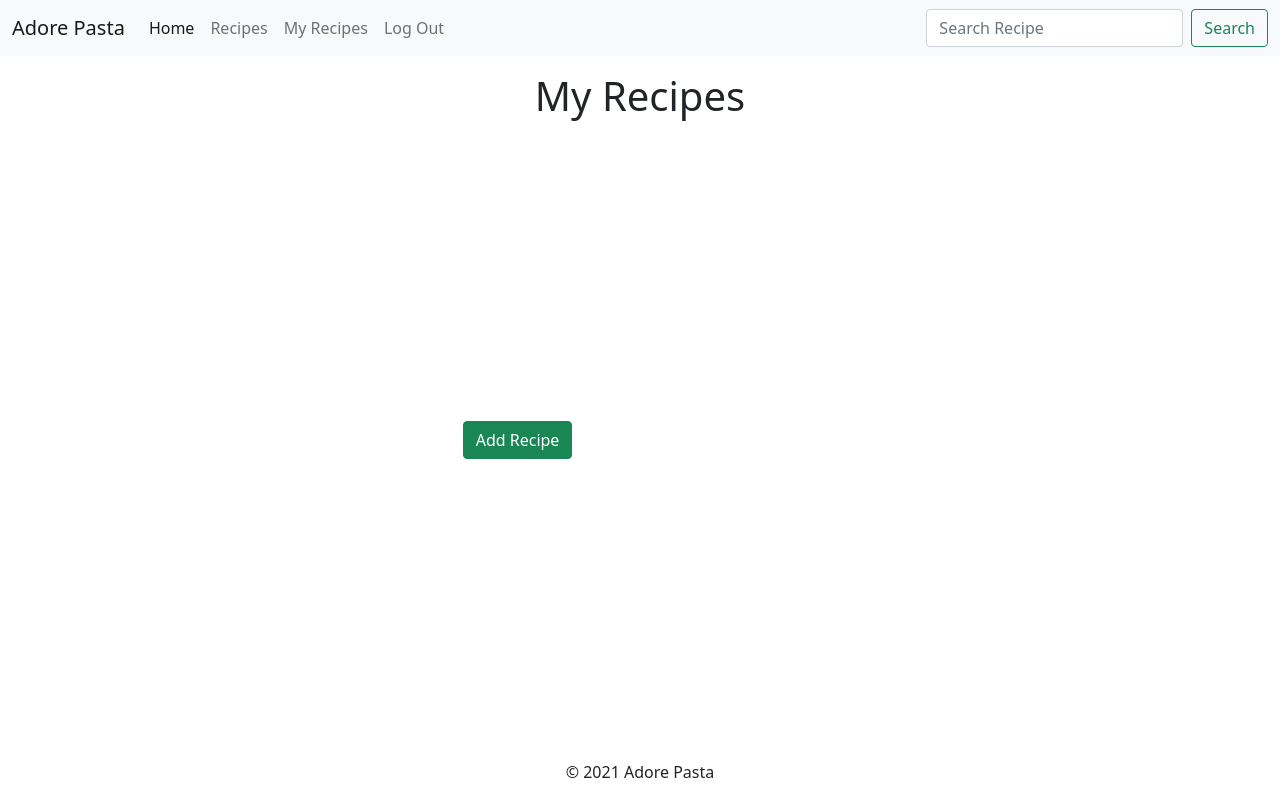
After one commit to mangez84/adorepasta, a Flask app: a page that uses templates/base.html in a window 1280 px wide. The commit adds this page. Run offline with Flask 2, Linux system fonts and the light colour scheme; the visitor is signed in with stand-in values (Sample User, id 1); some libraries are stand-ins or nearby versions.

Commit message:
Add view and route for add recipe functionality

```diff
--- a/app.py
+++ b/app.py
@@ -82,7 +82,7 @@ def login():
                     f"{account['lastname'].capitalize()}!"
                 )
                 return redirect(
-                    url_for("myrecipes", username=session["username"])
+                    url_for("my_recipes", username=session["username"])
                 )
             else:
                 flash(error)
@@ -94,12 +94,24 @@ def login():
     return render_template("login.html")
 
 
-@app.route("/myrecipes/<username>")
-def myrecipes(username):
+@app.route("/my_recipes/<username>")
+def my_recipes(username):
     # Check if session cookie is valid otherwise redirect to home
     try:
         if username == session["username"]:
-            return render_template("myrecipes.html", username=username)
+            return render_template("my_recipes.html", username=username)
+    except KeyError:
+        return redirect(url_for("login"))
+    else:
+        return redirect(url_for("home"))
+
+
+@app.route("/my_recipes/<username>/add_recipe")
+def add_recipe(username):
+    # Check if session cookie is valid otherwise redirect to home
+    try:
+        if username == session["username"]:
+            return render_template("add_recipe.html", username=username)
     except KeyError:
         return redirect(url_for("login"))
     else:
--- a/templates/myrecipes.html
+++ b/templates/add_recipe.html
@@ -1,6 +1,6 @@
 {% extends "base.html" %}
 {% block heading %}
-<h1 class="text-center">My Recipes</h1>
+<h1 class="text-center">Add Recipe</h1>
 {% endblock %}
 {% block content %}
 <div class="container-fluid">
--- a/templates/base.html
+++ b/templates/base.html
@@ -32,7 +32,7 @@
                         </li>
                         {% if session.username is defined %}
                         <li class="nav-item">
-                            <a class="nav-link" href="{{ url_for('myrecipes', username=session.username) }}">
+                            <a class="nav-link" href="{{ url_for('my_recipes', username=session.username) }}">
                                 My Recipes
                             </a>
                         </li>
--- /dev/null
+++ b/templates/my_recipes.html
@@ -0,0 +1,13 @@
+{% extends "base.html" %}
+{% block heading %}
+<h1 class="text-center">My Recipes</h1>
+{% endblock %}
+{% block content %}
+<div class="container-fluid">
+    <div class="row">
+        <div class="col-12">
+            <a href="{{ url_for('add_recipe', username=session.username) }}" class="btn btn-success">Add Recipe</a>
+        </div>
+    </div>
+</div>
+{% endblock %}
```
